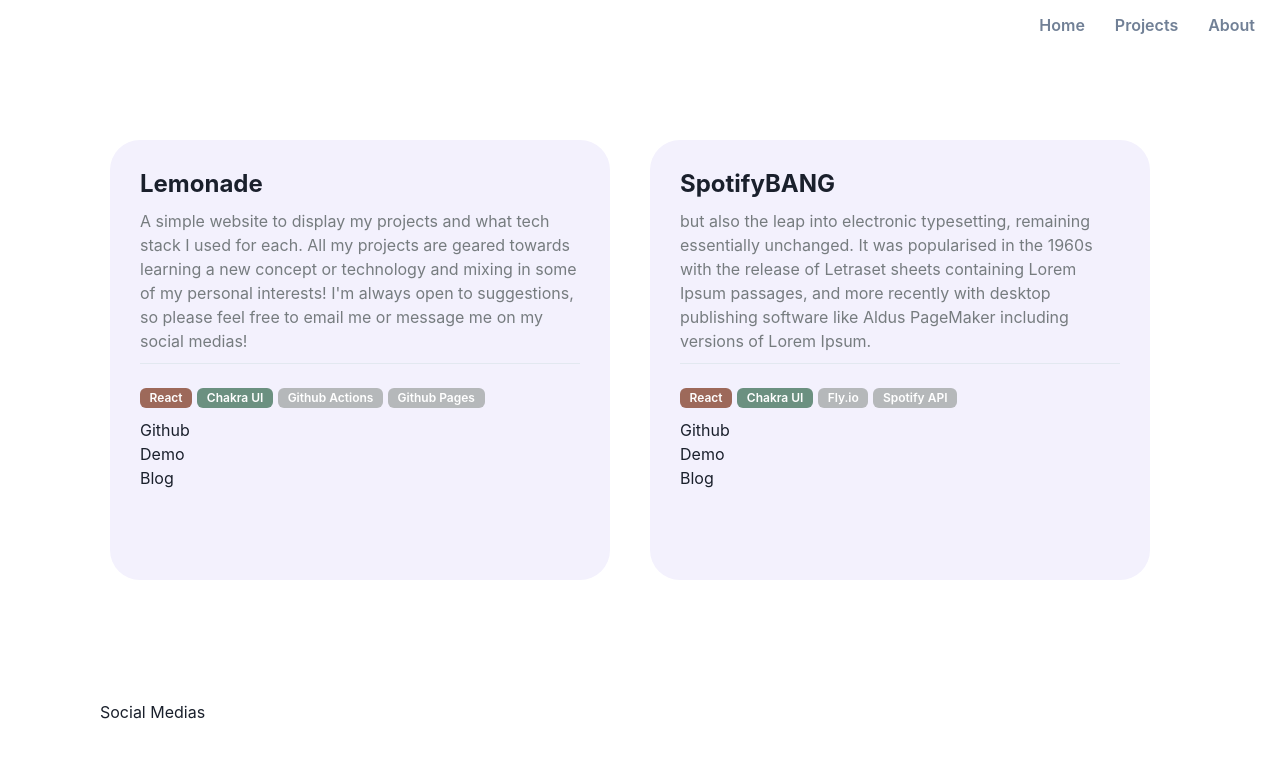
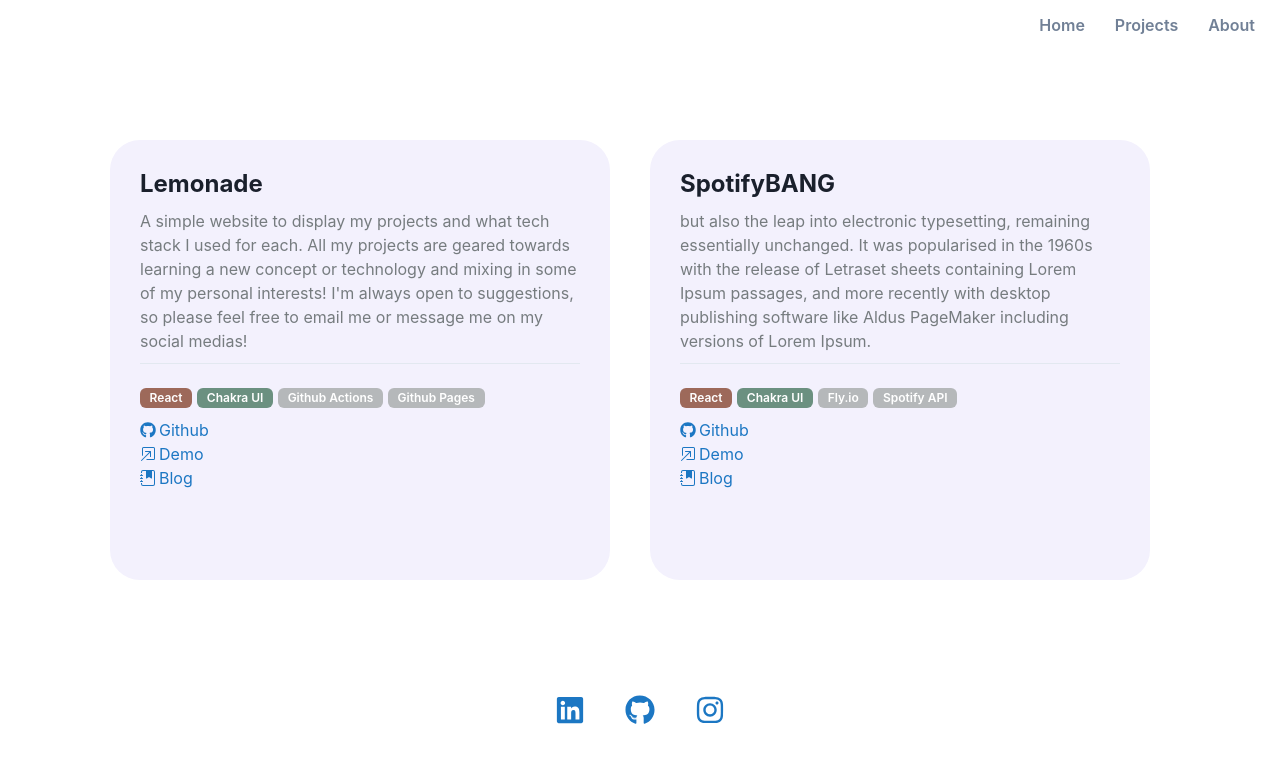
Before and after one commit to pervezn/lemonade, a React (Create React App) app: page / in a window 1280 px wide. Both pictures are taken after a click on the button "Projects". Shown: the top 762 px of the page. Built offline with nearby package versions, Linux system fonts and the light colour scheme.

Commit message:
feat: added socail medias and About page skeleton

```diff
--- a/package.json
+++ b/package.json
@@ -13,6 +13,7 @@
     "framer-motion": "^7.5.2",
     "react": "^18.2.0",
     "react-dom": "^18.2.0",
+    "react-icons": "^4.7.1",
     "react-scripts": "5.0.1",
     "typewriter-effect": "^2.19.0",
     "web-vitals": "^2.1.4"
--- a/src/App.js
+++ b/src/App.js
@@ -1,8 +1,10 @@
 import './App.css';
-import { Box, ChakraProvider, Heading, Text, Button, Flex, extendTheme } from '@chakra-ui/react'
+import {ChakraProvider, Button, Flex } from '@chakra-ui/react'
 import CardContainer from './components/Card'
 import React, {useState} from 'react';
 import TypeWriter from './components/TypeWriter';
+import SocialMedias from './components/SocialMedias';
+import About from './components/About';
 
 function App() {
   const [contentStr, setContentStr] = useState('')
@@ -19,10 +21,10 @@
     if(target === 'Projects'){
       setContent(<CardContainer />)
     }
+    if(target === 'About'){
+      setContent(<About />)
+    }
   }
-
-
-
 
   return (
     <ChakraProvider>
@@ -35,9 +37,7 @@
         <Flex style={contentStr === 'Projects' ? styles.headingProjects : styles.heading} >
           {content}
         </Flex>
-        <div style={{padding: '100px' }}>
-          Social Medias
-        </div>
+       <SocialMedias />
       </div>
     </ChakraProvider>
   );
@@ -69,5 +69,5 @@
     top: 0,
     right: 0,
     marginRight: '10px',
-  }
+  },
 }
--- /dev/null
+++ b/src/components/About.js
@@ -0,0 +1,10 @@
+import {Circle, Box, Button, Flex } from '@chakra-ui/react'
+import React, {useState} from 'react';
+
+const About = () => {
+    return (
+        <Box>Hello</Box>
+    )
+}
+
+export default About
--- a/src/components/Card.js
+++ b/src/components/Card.js
@@ -1,5 +1,6 @@
 import React, {useState} from 'react';
-import { Box, Heading, Text, Link, Flex,  } from '@chakra-ui/react'
+import { Box, Heading, Text, Flex} from '@chakra-ui/react'
+import Links from './Links';
 import data from "./data"
 import Pill from "./Pill"
 
@@ -35,15 +36,13 @@
         <Text fontSize={{ base: '12px', md: '14px', lg: '16px' }} style={{paddingBottom: "10px", paddingTop: "10px", color: "#767C7F"}}>{project.description}</Text>
         <hr />
         <div style={{paddingTop: "20px"}}>
-          <Flex>
+          <Flex shrink={1} wrap="wrap">
             {project.pills.map((pillText, key) => {
               return (
                 <Pill key={key} color={colors[pillMap[pillText]]}>{pillText}</Pill>
               )})}
           </Flex>
-          <Link href={project.githubLink} fontSize={{ base: '12px', md: '14px', lg: '16px' }} style={{display: "block"}}>Github</Link>
-          <Link href={project.websiteLink} fontSize={{ base: '12px', md: '14px', lg: '16px' }} style={{display: "block"}}>Demo</Link>
-          <Link href={project.blogLink} fontSize={{ base: '12px', md: '14px', lg: '16px' }}style={{display: "block"}} >Blog</Link>
+           <Links project={project}/>
         </div>
       </Box>
     )
@@ -81,5 +80,8 @@
   },
   hoverStyle: {
     boxShadow: '1px 2px 9px #bbbbbf',
+  },
+  icons: {
+    marginRight: '3px'
   }
 }
--- /dev/null
+++ b/src/components/Links.js
@@ -0,0 +1,46 @@
+import React from 'react';
+import { Text, Link,  } from '@chakra-ui/react'
+import { FaGithub, } from "react-icons/fa";
+import { BsBoxArrowInUpRight, BsJournalBookmarkFill } from "react-icons/bs";
+
+const Links = ({project}) => {
+
+    return (
+        <>
+            <Link href={project.githubLink}
+                    fontSize={{ base: '12px', md: '14px', lg: '16px' }}
+                    style={styles.link}
+            >
+                <FaGithub style={styles.icons} />
+                <Text>Github</Text>
+            </Link>
+            <Link href={project.websiteLink}
+                    fontSize={{ base: '12px', md: '14px', lg: '16px' }}
+                    style={styles.link}
+            >
+                <BsBoxArrowInUpRight style={styles.icons}/>
+                <Text>Demo</Text>
+            </Link>
+            <Link href={project.blogLink}
+                    fontSize={{ base: '12px', md: '14px', lg: '16px' }}
+                    style={styles.link}
+            >
+                <BsJournalBookmarkFill style={styles.icons}/>
+                <Text>Blog</Text>
+            </Link>
+        </>
+    )
+}
+
+export default Links
+
+const styles = {
+    icons: {
+      marginRight: '3px'
+    },
+    link: {
+      display: "flex",
+      alignItems: 'center',
+      color: "#1C77C3"
+    }
+  }
--- a/src/components/Pill.js
+++ b/src/components/Pill.js
@@ -1,6 +1,5 @@
-import React, {useState} from 'react';
-import { Box, Heading, Text, Link, Flex,  } from '@chakra-ui/react'
-import data from "./data"
+import React from 'react';
+import { Box, Text} from '@chakra-ui/react'
 
 
 const Pill = (props) => {
--- /dev/null
+++ b/src/components/SocialMedias.js
@@ -0,0 +1,27 @@
+import { Flex } from '@chakra-ui/react'
+import React from 'react';
+import { FaGithub, FaInstagram, FaLinkedin, } from "react-icons/fa";
+
+const SocialMedias = () => {
+
+    return (
+        <Flex style={{padding: '75px', justifyContent: 'center' }}>
+            <hr/>
+            <a href="https://www.linkedin.com/in/nida-pervez/"><FaLinkedin style={styles.icons}/></a>
+            <a href="https://github.com/pervezn"><FaGithub style={styles.icons} /></a>
+            <a href="https://www.instagram.com/lemonade.rasta/"><FaInstagram  style={styles.icons}/></a>
+            <hr/>
+        </Flex>
+    )
+}
+
+export default SocialMedias
+
+
+const styles = {
+    icons: {
+      fontSize: '30px',
+      color: "#1C77C3",
+      margin: '20px'
+    }
+  }
```
Also changed, not shown: 1 other file (tests, documents, lock files or other folders).
